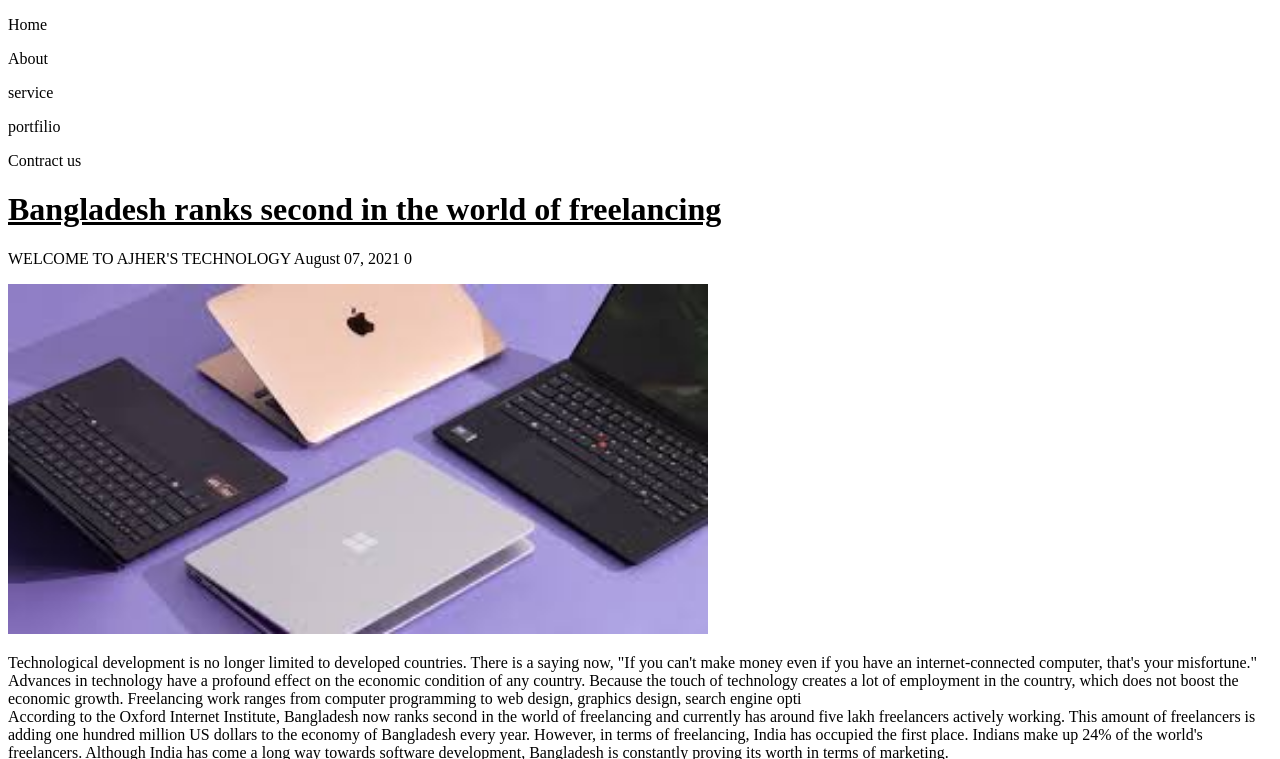
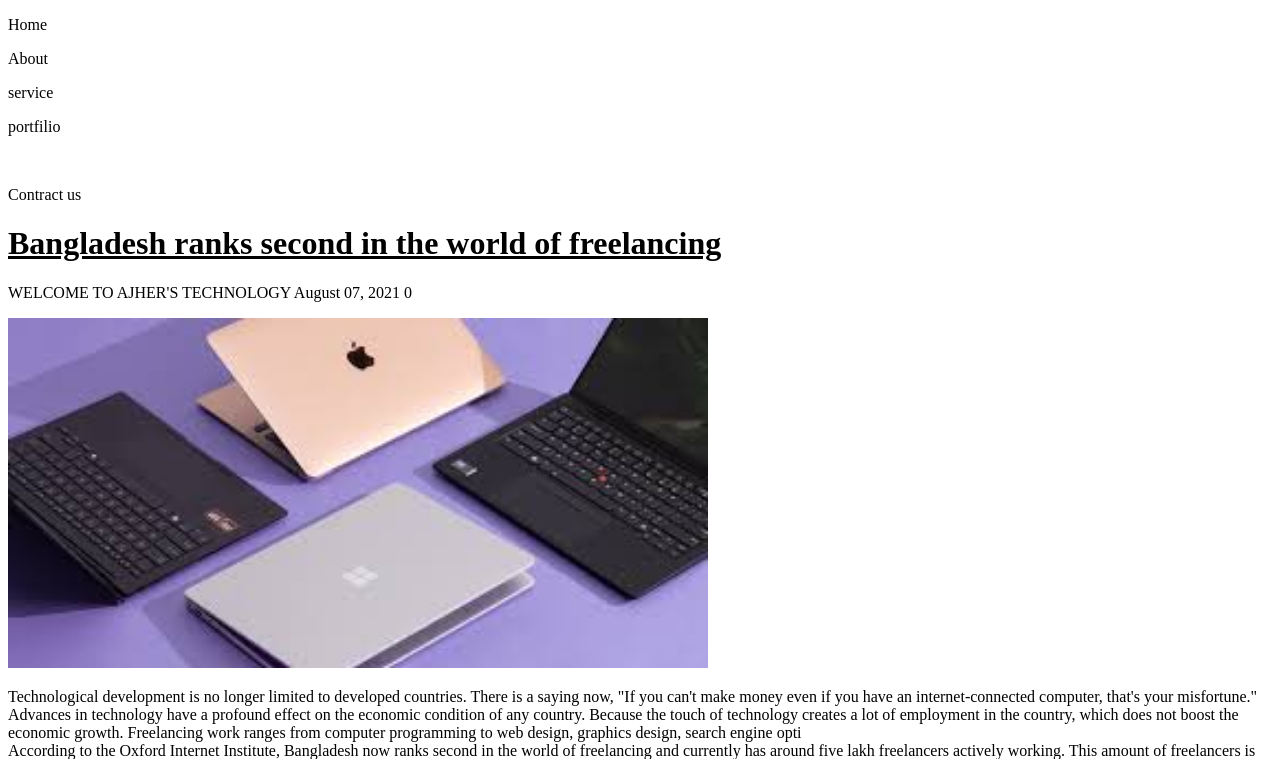
Before and after one commit to ajherdevs/html-2405, a plain HTML site: page index.html in a window 1280 px wide. Shown: the top 759 px of the page. Drawn offline with Linux system fonts and the light colour scheme; files whose address does not match are found by name.

Commit message:
Update index.html

```diff
--- a/index.html
+++ b/index.html
@@ -10,7 +10,7 @@
     <p> Home</p>
     <p> About</p>
     <p> service</p>
-    <p> portfilio</p>
+    <p> portfilio</p> <br>
     <p> Contract us</p>
 
     <P> <h1> <U>Bangladesh ranks second in the world of freelancing </U></h1></P>
```
